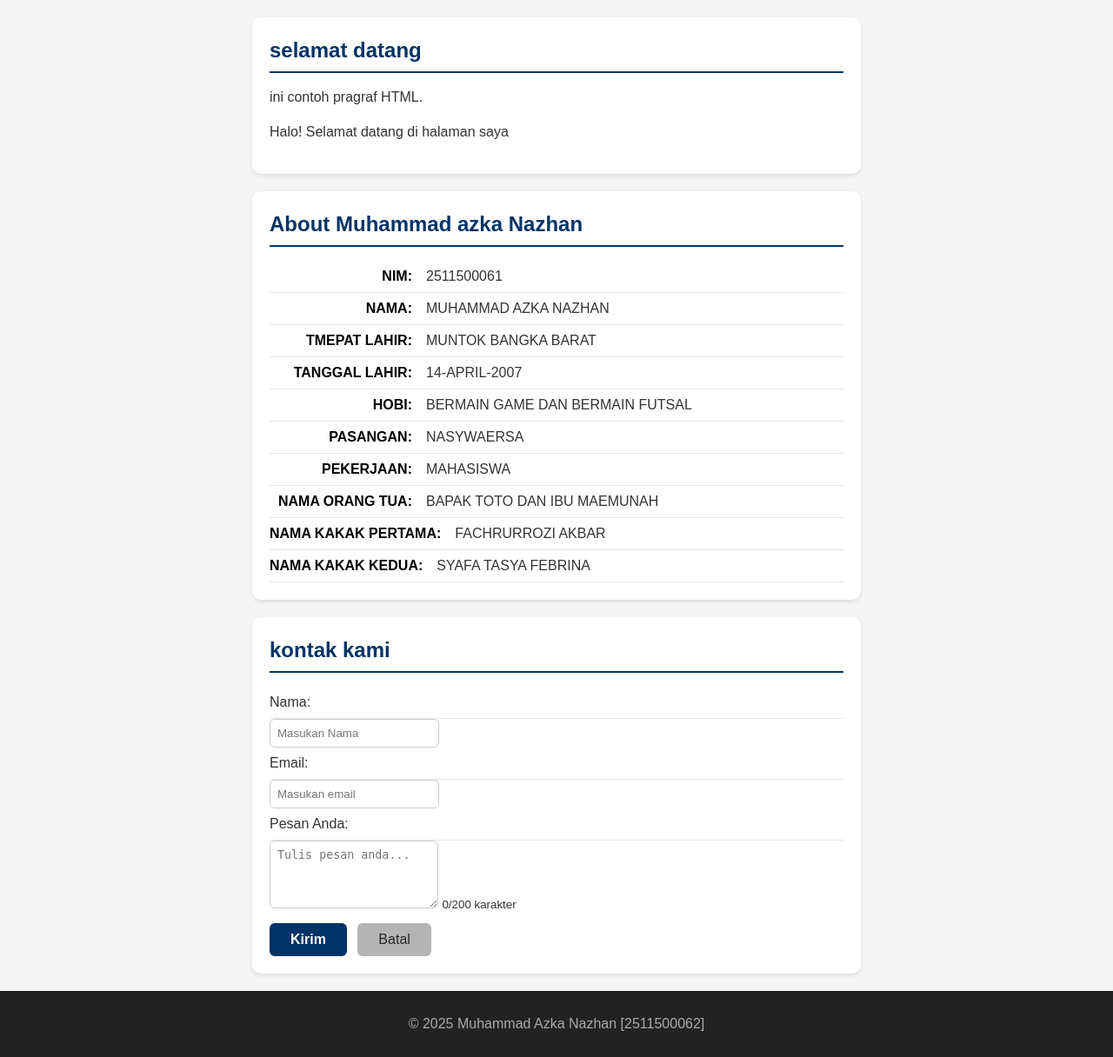
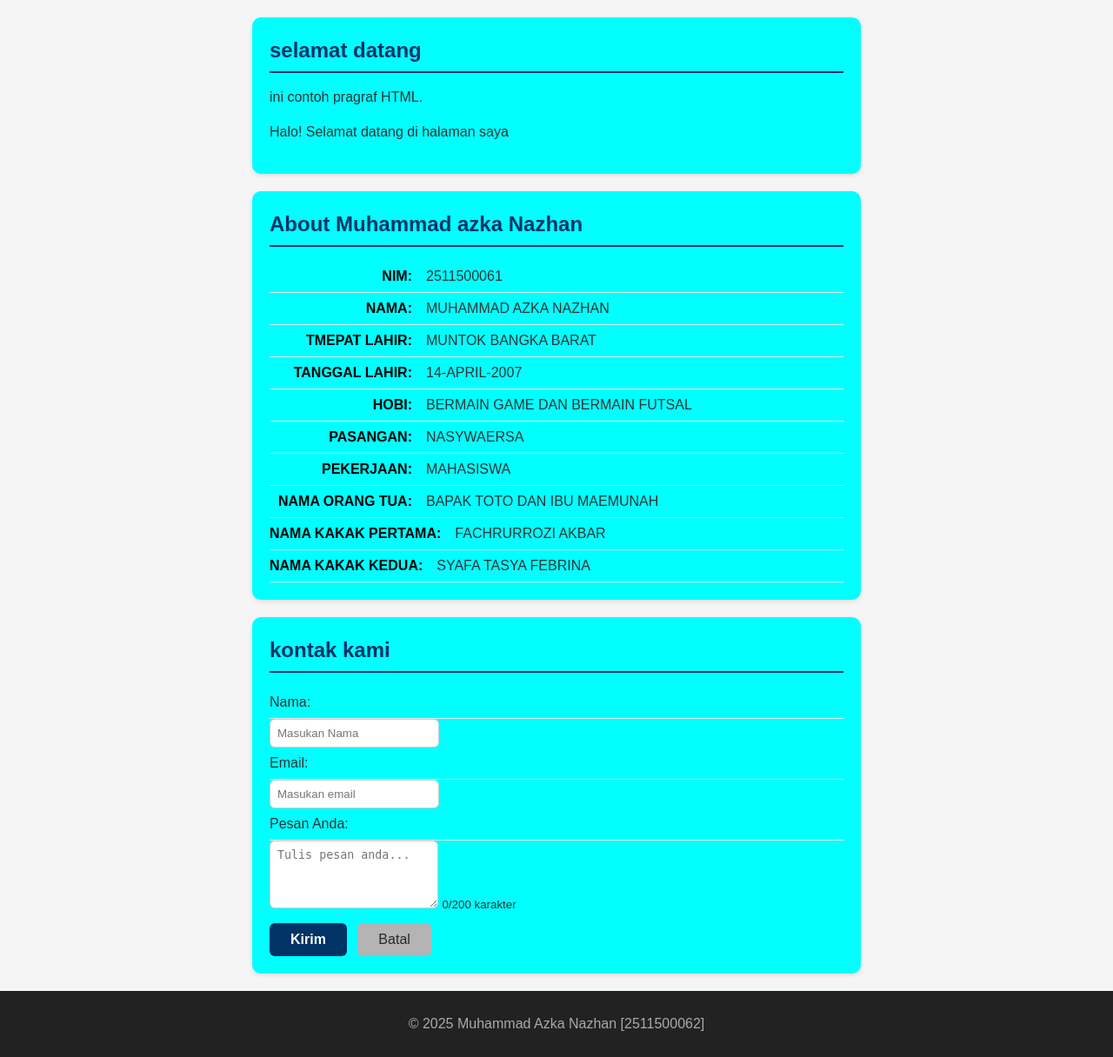
Before and after one commit to 2511500061azka/2511500061-PWD-TI1B-2526O, a PHP site: page /pertemuan-05/index.html in a window 1280 px wide. Shown: the part 155-1371 px from the top of the page at 87% size. Run offline with PHP 8.4, Linux system fonts and the light colour scheme.

```diff
--- a/pertemuan-05/style.css
+++ b/pertemuan-05/style.css
@@ -34,7 +34,7 @@ header li a {
 #home,
 #contact,
     #about {
-    background-color: #ffffff;
+    background-color: aqua;
     border-radius: 10px;
     padding: 20px;
     max-width: 700px;
```
